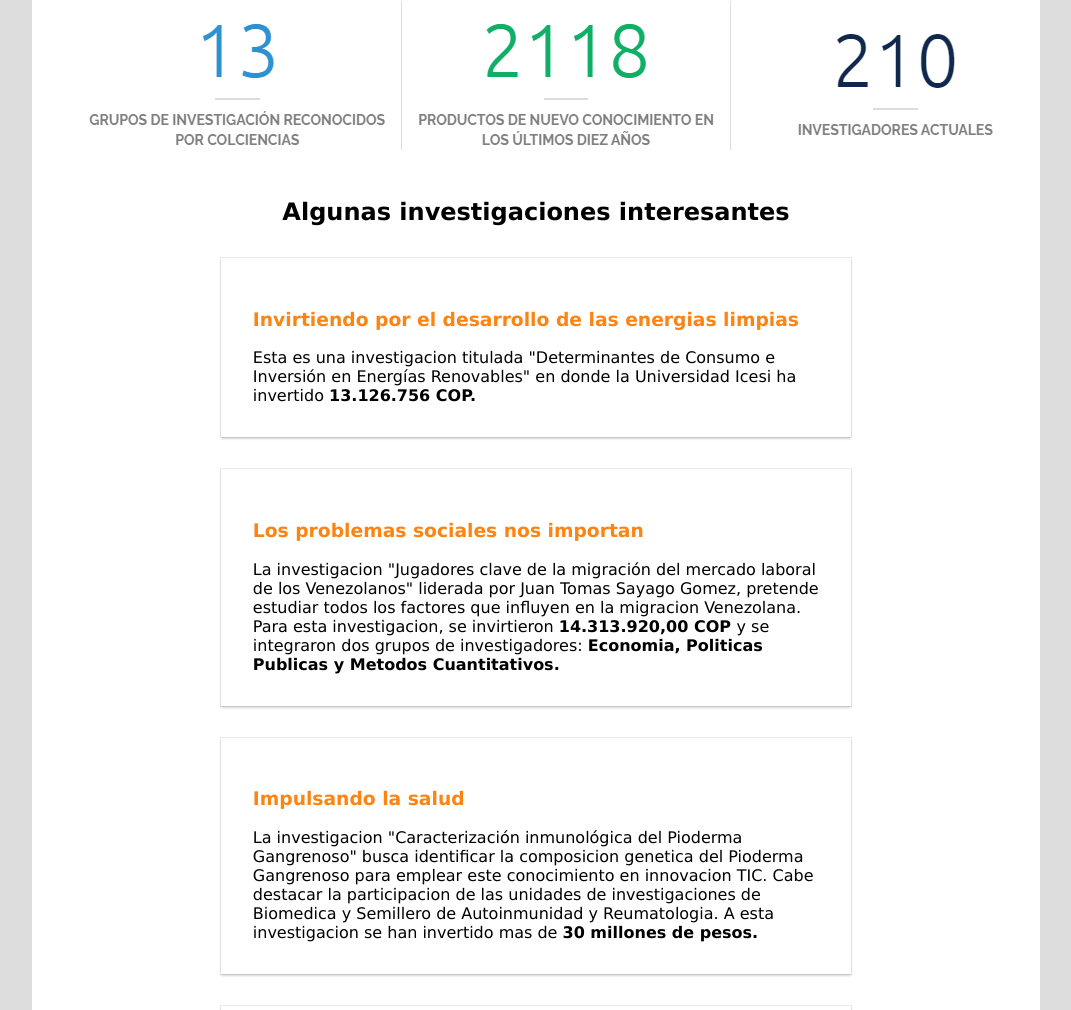
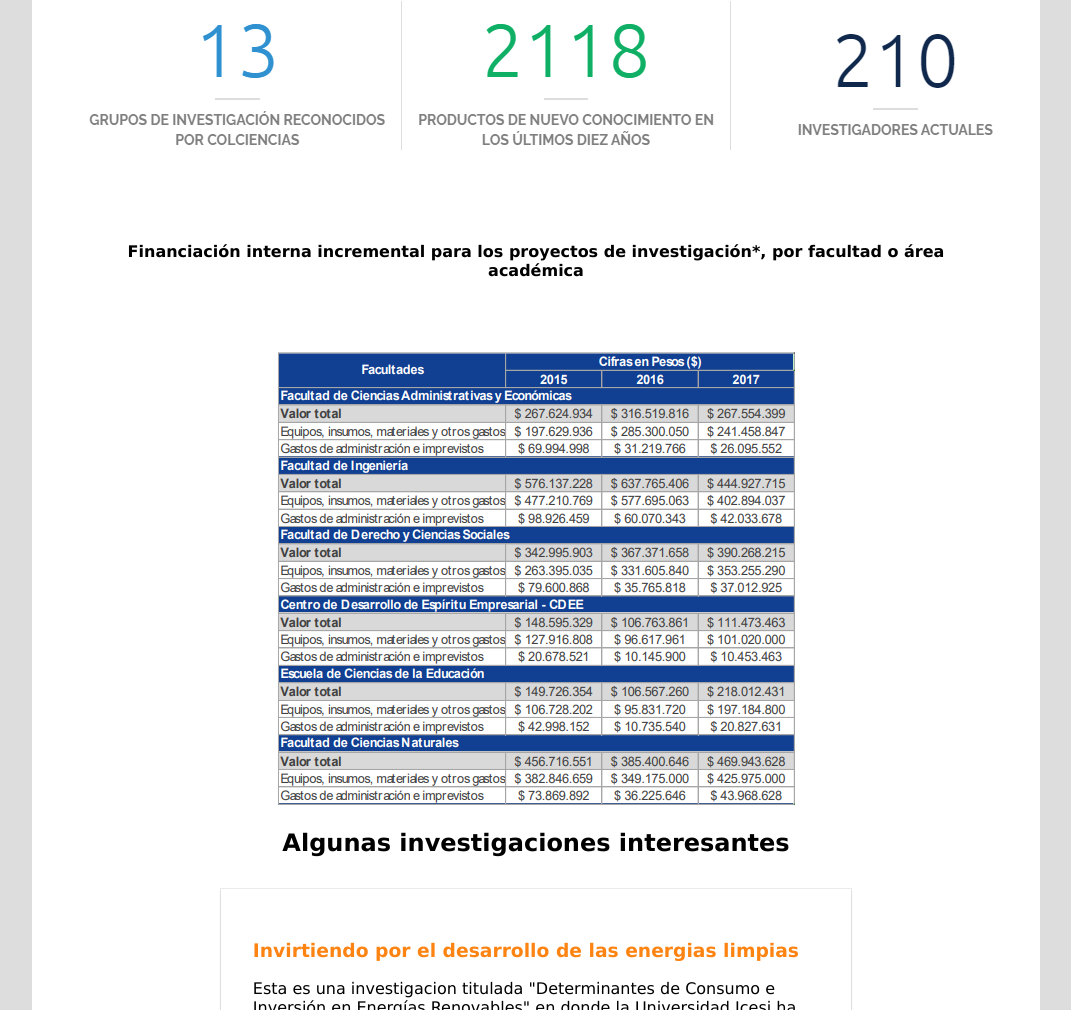
Before and after one commit to Domiciano/IcesiWebPagePassport, a plain HTML site: page investigaciones.html in a window 1280 px wide. Shown: the part 867-1877 px from the top of the page, without its empty margins (104-1175 px from the left). Drawn offline with Linux system fonts and the light colour scheme.

Commit message:
Another image added

```diff
--- a/investigaciones.html
+++ b/investigaciones.html
@@ -20,6 +20,9 @@
                 <p id="introphag" > La Investigación en la Universidad Icesi tiene como propósito la generación, aplicación y difusión de nuevos conocimientos. A partir de los procesos de investigación que realizan los profesores la Universidad espera contribuir al diagnóstico, análisis y solución de problemas y necesidades locales, regionales, nacionales e internacionales en el sector público y privado. Así mismo, busca aportar al bienestar de personas y comunidades, a la protección del medio ambiente, al avance cientifico y tecnológico, al fortalecimiento y competitividad de organizaciones e instituciones, y a la consolidación de los procesos de enseñanza y aprendizaje de la Universidad. </p>
 
                 <img id="cifras" src="./images/cifras.png">
+
+                    <p id="titleC"> <b>Financiación interna incremental para los proyectos de investigación*, por facultad o área académica</b> </p>
+                    <img id="finanzas" src="./images/finanzas.png">
 
                 <h2 id="title2"> Algunas investigaciones interesantes</h2>
         <div class="feedContainer">
```
